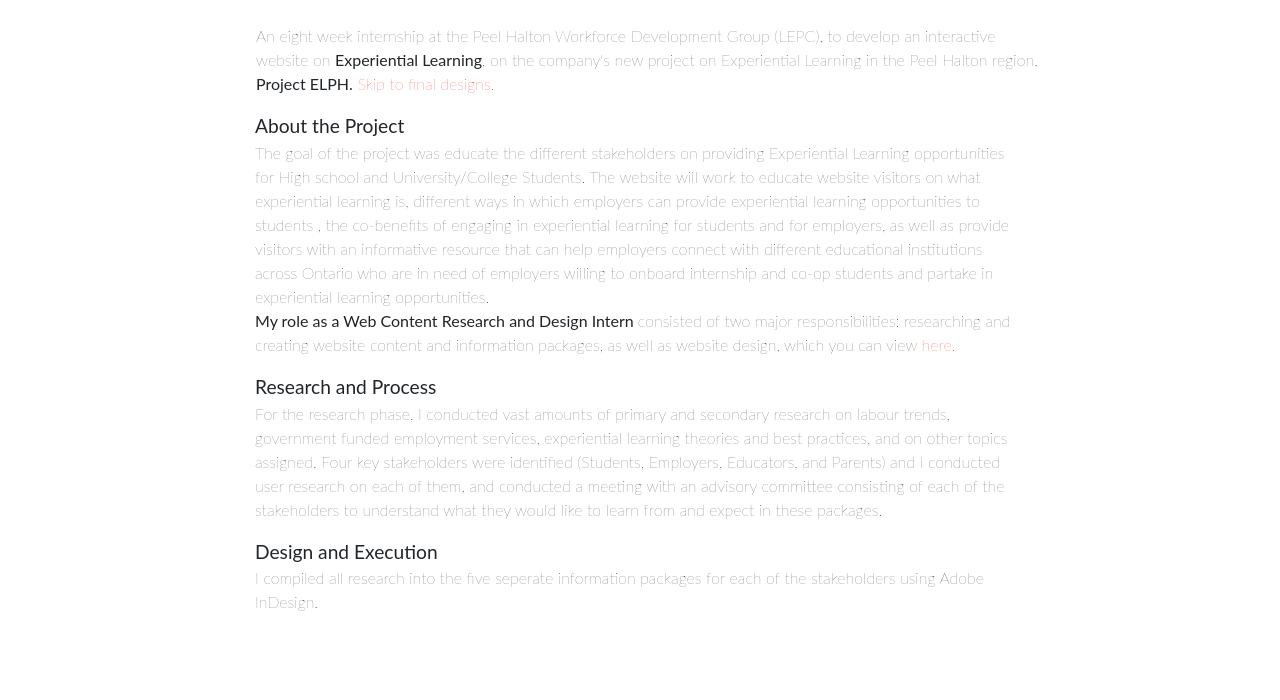
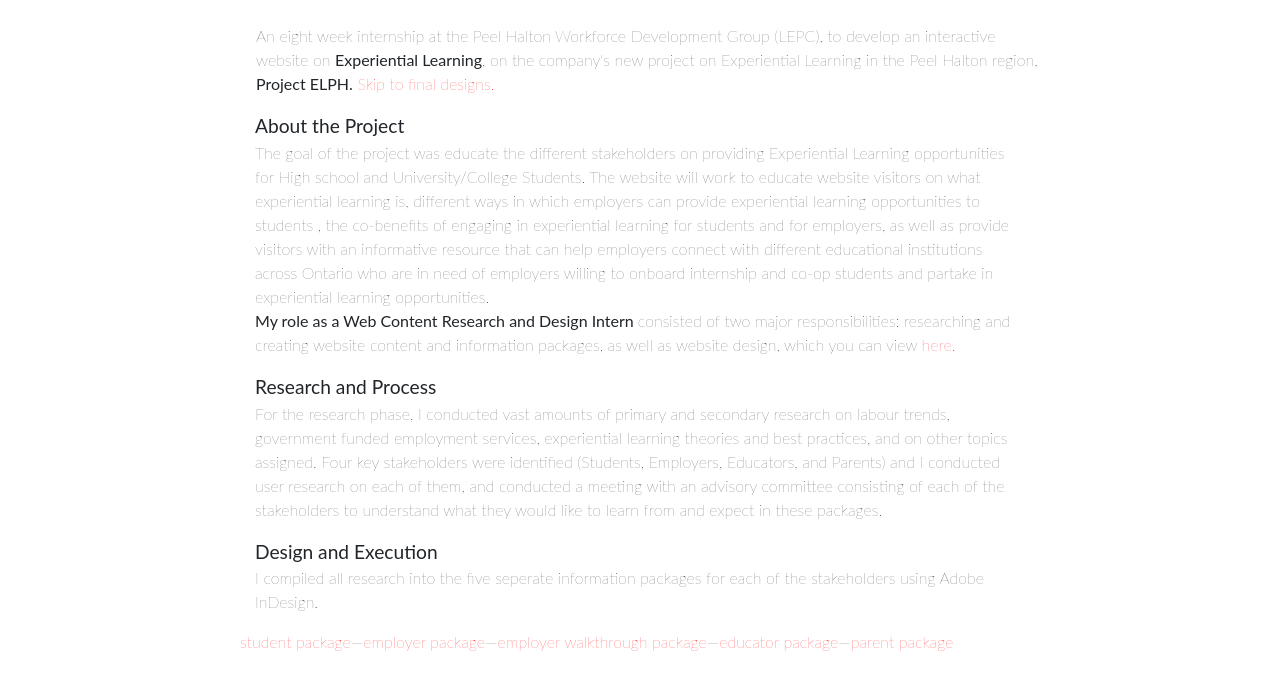
Before and after one commit to sumaiyasaleem786/myportfolio, a plain HTML site: page lepc.html in a window 1280 px wide. Shown: the part 252-952 px from the top of the page. Drawn offline with Linux system fonts and the light colour scheme.

Commit message:
Add files via upload

```diff
--- a/lepc.html
+++ b/lepc.html
@@ -63,6 +63,14 @@
 
 
 			<p class="col-md-12"> <strong class="project-heading" id="result">Design and Execution</strong> <br> I compiled all research into the five seperate information packages for each of the stakeholders using Adobe InDesign.</p>
+			<br>
+			<a href="files/student package.pdf" target="_blank" >student package </a> —
+			<a href="files/employer package .pdf" target="_blank" >employer package</a>—
+			<a href="files/employer walkthrough package.pdf" target="_blank" >employer walkthrough package</a>—
+			<a href="files/educator package.pdf" target="_blank" >educator package</a>—
+			<a href="files/parent package.pdf" target="_blank" >parent package</a>
+
+
 		</div>
 		</div>
 	  <div class="container">
```
